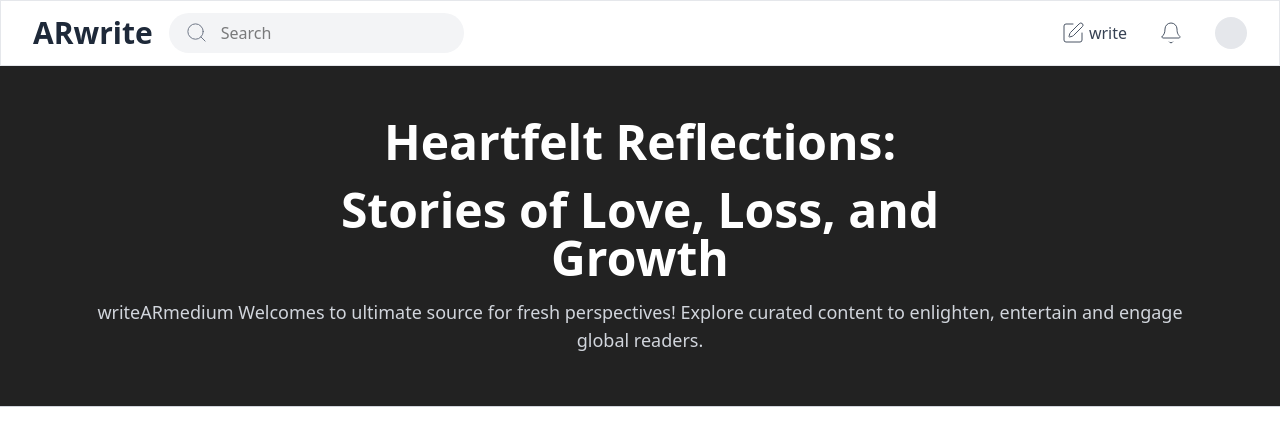
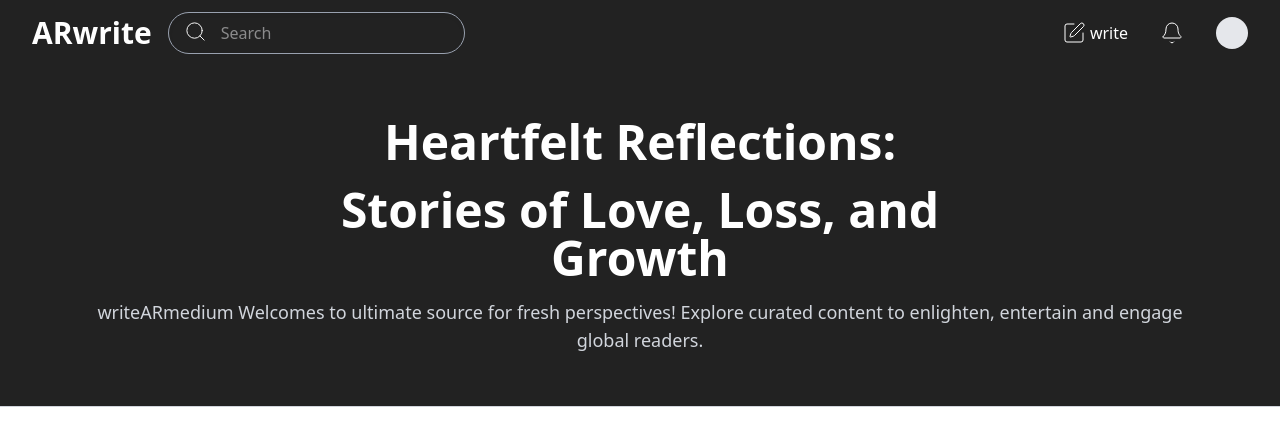
Before and after one commit to devARcoder/AR_Writes, a React (Vite) app: page / in a window 1280 px wide. Shown: the top 446 px of the page. Built offline with nearby package versions, Linux system fonts and the light colour scheme.

Commit message:
working on header

```diff
--- a/src/components/headers/Header.jsx
+++ b/src/components/headers/Header.jsx
@@ -11,22 +11,22 @@ const Header = () => {
     }
   return (
     <>
-      <div className="flex justify-between items-center px-5 sm:px-7 md:px-8 py-3 border border-gray-200">
+      <div className="flex justify-between items-center px-5 sm:px-7 md:px-8 py-3 border-none bg-[#222]">
         <div className="side1 flex items-center space-x-4">
-            <h1 className='text-gray-800 text-3xl font-bold'>ARwrite</h1>
+            <h1 className='text-white text-3xl font-bold'>ARwrite</h1>
             <div className="hidden sm:inline-block relative flex items-center">
-                <Search strokeWidth={1} size={23} className='absolute  left-4 top-2 text-gray-500'/>
-                <Input placeholder="Search" type="text" className="border-none focus:outline-none bg-gray-100 rounded-full pl-13 pr-3 py-2" />
+                <Search strokeWidth={1} size={23} className='absolute  left-4 top-2 text-white'/>
+                <Input placeholder="Search" type="text" className="border border-gray-400 text-gray-100 focus:outline-none bg-[#222] focus:shadow-md shadow-gray-400  rounded-full pl-13 pr-3 py-2 inset-shadow-sm focus:inset-shadow-gray-400" />
             </div>
         </div>
 
         <div className="side2 flex items-center space-x-8">
             <div className="writes hidden md:flex items-center space-x-1">
-                <SquarePen strokeWidth={1} className='text-gray-600' size={24}/>
-                <p className='text-gray-700'>write</p>
+                <SquarePen strokeWidth={1} className='text-white' size={24}/>
+                <p className='text-white'>write</p>
             </div>
-            <Search onClick={toggleSearchBar} className='text-gray-600 sm:hidden' size={24}/>
-            <Bell strokeWidth={1} className='text-gray-600' size={24}/>
+            <Search onClick={toggleSearchBar} className='text-white sm:hidden' size={24}/>
+            <Bell strokeWidth={1} className='text-white' size={24}/>
 
             <div className="profile bg-gray-200 rounded-full p-4">
 
```
